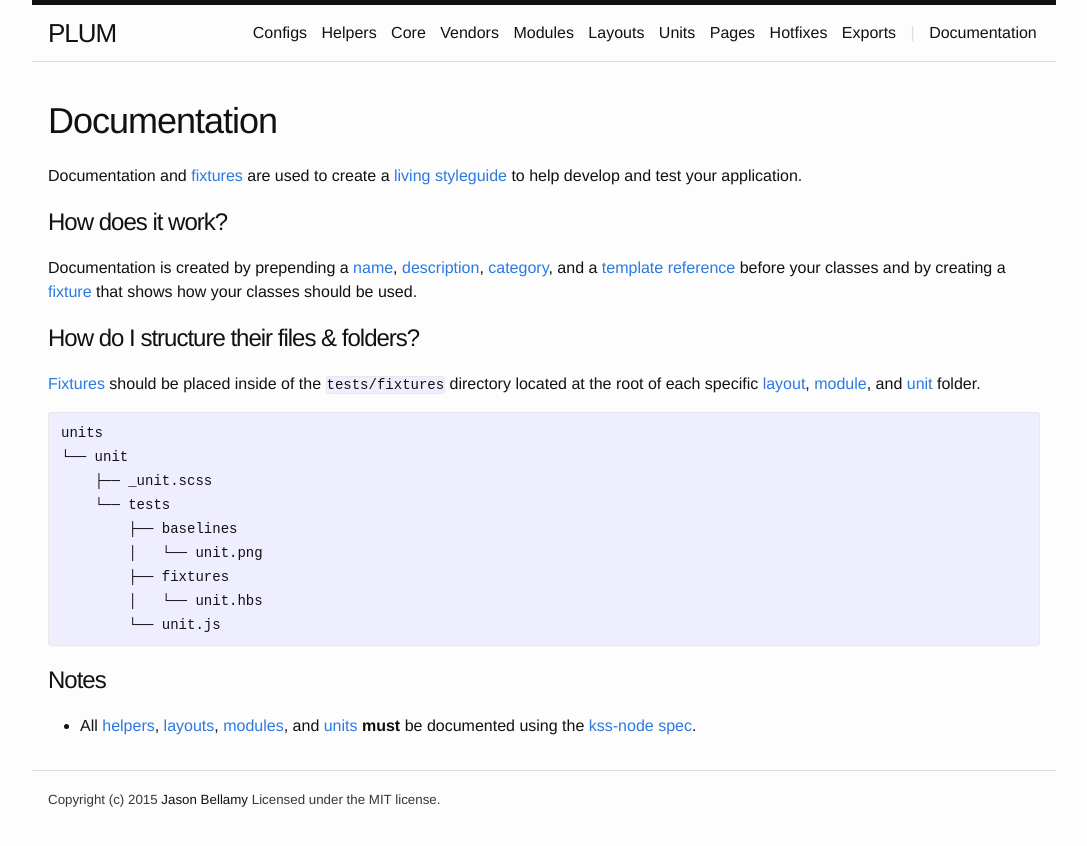
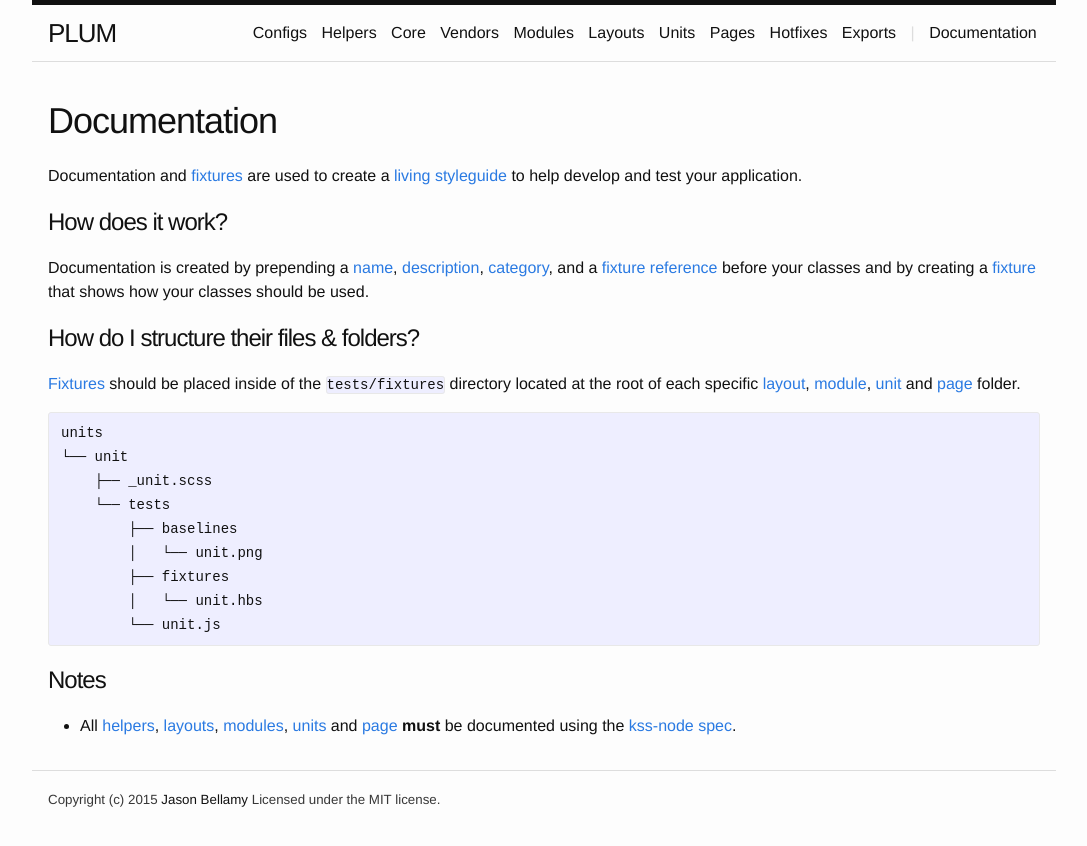
Before and after one commit to plum-css/plum, a Jekyll site: the page built from _docs/documentation.md, in a window 1280 px wide. Shown: the top 846 px of the page, without its empty margins (96-1183 px from the left). Built offline with Jekyll 4.4.1, drawn with Linux system fonts in a browser that asks for light colours; nearby versions of some CDN libraries; Markdown is read by kramdown in place of the engine named in the settings.

Commit message:
updated docs for layouts and documentation

````diff
--- a/_docs/documentation.md
+++ b/_docs/documentation.md
@@ -8,12 +8,12 @@ Documentation and [fixtures](http://en.wikipedia.org/wiki/Test_fixture#Software)
 
 ## How does it work?
 
-Documentation is created by prepending a [name](https://github.com/kss-node/kss/blob/spec/SPEC.md#the-heading-and-description), [description](https://github.com/kss-node/kss/blob/spec/SPEC.md#the-heading-and-description), [category](https://github.com/kss-node/kss/blob/spec/SPEC.md#the-styleguide-reference), and a [template reference](https://github.com/kss-node/kss/blob/spec/SPEC.md#the-markup) before your classes
+Documentation is created by prepending a [name](https://github.com/kss-node/kss/blob/spec/SPEC.md#the-heading-and-description), [description](https://github.com/kss-node/kss/blob/spec/SPEC.md#the-heading-and-description), [category](https://github.com/kss-node/kss/blob/spec/SPEC.md#the-styleguide-reference), and a [fixture reference](https://github.com/kss-node/kss/blob/spec/SPEC.md#the-markup) before your classes
 and by creating a [fixture](http://en.wikipedia.org/wiki/Test_fixture#Software) that shows how your classes should be used.
 
 ## How do I structure their files & folders?
 
-[Fixtures](http://en.wikipedia.org/wiki/Test_fixture#Software) should be placed inside of the `tests/fixtures` directory located at the root of each specific [layout](layouts.html#how-do-i-document-them?), [module](modules.html#how-do-i-document-them?), and [unit](units.html#how-do-i-document-them?) folder.
+[Fixtures](http://en.wikipedia.org/wiki/Test_fixture#Software) should be placed inside of the `tests/fixtures` directory located at the root of each specific [layout](layouts.html#how-do-i-document-them?), [module](modules.html#how-do-i-document-them?), [unit](units.html#how-do-i-document-them?) and [page](pages.html#how-do-i-document-them?) folder.
 
 ```text
 units
@@ -29,4 +29,4 @@ units
 
 ## Notes
 
-- All [helpers](helpers.html#how-do-i-document-them?), [layouts](layouts.html#how-do-i-document-them?), [modules](modules.html#how-do-i-document-them?), and [units](units.html#how-do-i-document-them?) **must** be documented using the [kss-node spec](https://github.com/kss-node/kss/blob/spec/SPEC.md).
+- All [helpers](helpers.html#how-do-i-document-them?), [layouts](layouts.html#how-do-i-document-them?), [modules](modules.html#how-do-i-document-them?), [units](units.html#how-do-i-document-them?) and [page](pages.html#how-do-i-document-them?) **must** be documented using the [kss-node spec](https://github.com/kss-node/kss/blob/spec/SPEC.md).
````
Also changed, not shown: _docs/layouts.md (+1 -1 lines).
